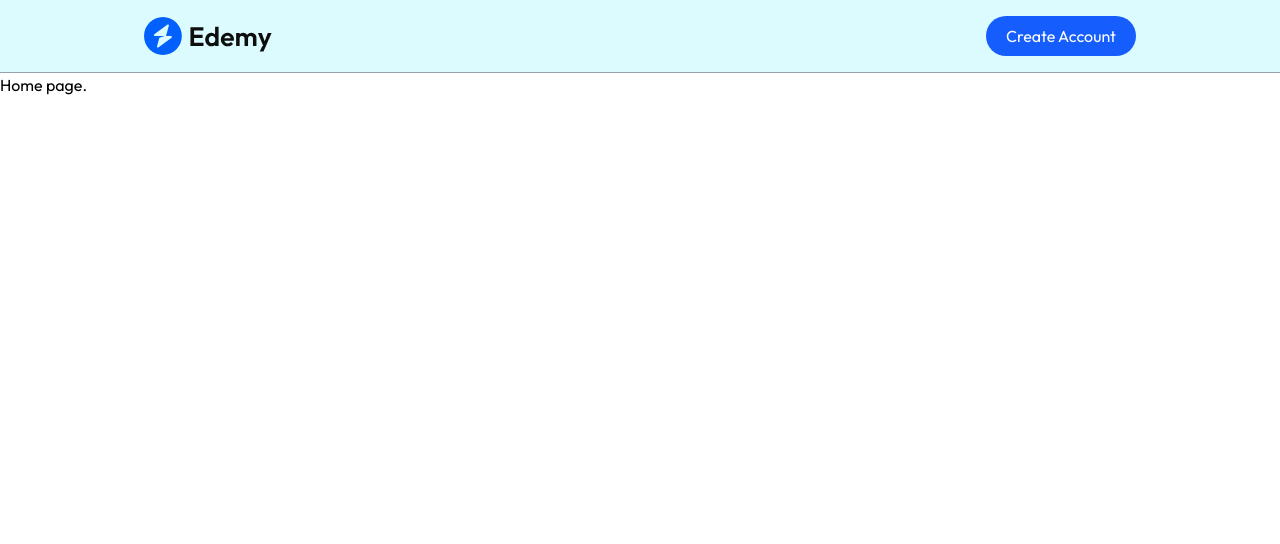
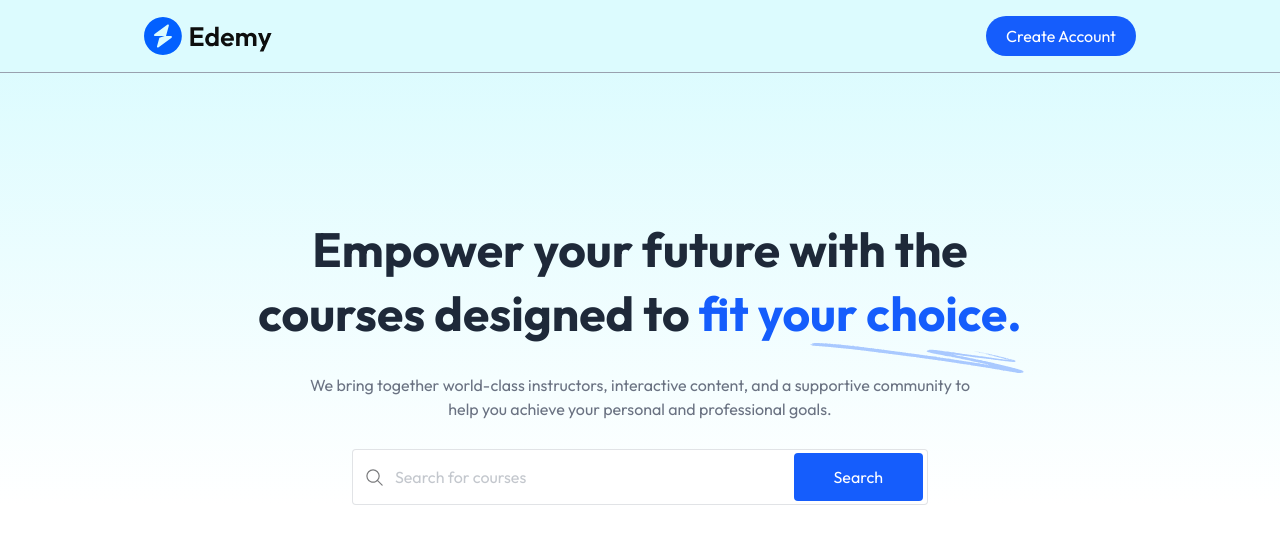
Before and after one commit to mdarmankhan6252/course-lms-project-client, a React (Vite) app: page / in a window 1280 px wide. Shown: the top 544 px of the page. Built offline with nearby package versions, Linux system fonts and the light colour scheme; no server answers.

Commit message:
I have added search bar

```diff
--- a/src/components/student/Hero.jsx
+++ b/src/components/student/Hero.jsx
@@ -1,10 +1,17 @@
+import { assets } from "../../assets/assets";
+import SearchBar from "./SearchBar";
 
 
 const Hero = () => {
    return (
-      <div>
-         <h1>Hero</h1>
+      <div className="flex items-center justify-center w-full flex-col md:pt-36 pt-20 px-7 md:px-0 space-y-7 text-center bg-gradient-to-b from-cyan-100/70">
+         <h1 className=" relative font-bold text-gray-800 max-w-3xl mx-auto text-2xl sm:text-3xl lg:text-5xl lg:leading-[4rem]">Empower your future with the
+            courses designed to <span className="text-blue-600">fit your choice.</span><img src={assets.sketch} className="md:block hidden absolute -bottom-7 right-0" /></h1>
 
+         <p className="md:block hidden text-gray-500 max-w-2xl mx-auto">We bring together world-class instructors, interactive content, and a supportive
+            community to help you achieve your personal and professional goals.</p>
+         <p className="md:hidden block text-gray-500 max-w-sm mx-auto">We bring together world-class instructors to help you achieve your professional goals.</p>
+         <SearchBar />
       </div>
    );
 };
--- a/src/components/student/SearchBar.jsx
+++ b/src/components/student/SearchBar.jsx
@@ -1,9 +1,23 @@
-const SearchBar = () => {
+import { useState } from "react";
+import { assets } from "../../assets/assets";
+import { useNavigate } from 'react-router-dom'
+
+const SearchBar = ({ data }) => {
+
+   const navigate = useNavigate()
+   const [input, setInput] = useState(data ? data : '')
+
+   const onSearchHandler = (e) => {
+      e.preventDefault();
+      navigate('/course-list/' + input)
+   }
+
    return (
-      <div>
-         <h1>Search bar</h1>
-
-      </div>
+      <form onSubmit={onSearchHandler} className="max-w-xl w-full md:h-14 h-12 flex items-center bg-white border border-gray-500/20 rounded">
+         <img src={assets.search_icon} alt="search_icon" className="md:w-auto w-10 px-3" />
+         <input onChange={(e) => setInput(e.target.value)} value={input} type="text" placeholder="Search for courses" className="w-full h-full outline-none text-gray-500/80" />
+         <button type="search" className="bg-blue-600 rounded text-white md:px-10 px-3 md:py-3 py-2 mx-1 cursor-pointer">Search</button>
+      </form>
    );
 };
 
--- a/src/pages/student/Home.jsx
+++ b/src/pages/student/Home.jsx
@@ -1,7 +1,9 @@
+import Hero from "../../components/student/Hero";
+
 const Home = () => {
    return (
-      <div>
-         <h1>Home page.</h1>
+      <div className="flex flex-col items-center justify-center space-y-7 text-center">
+         <Hero />
 
       </div>
    );
```
